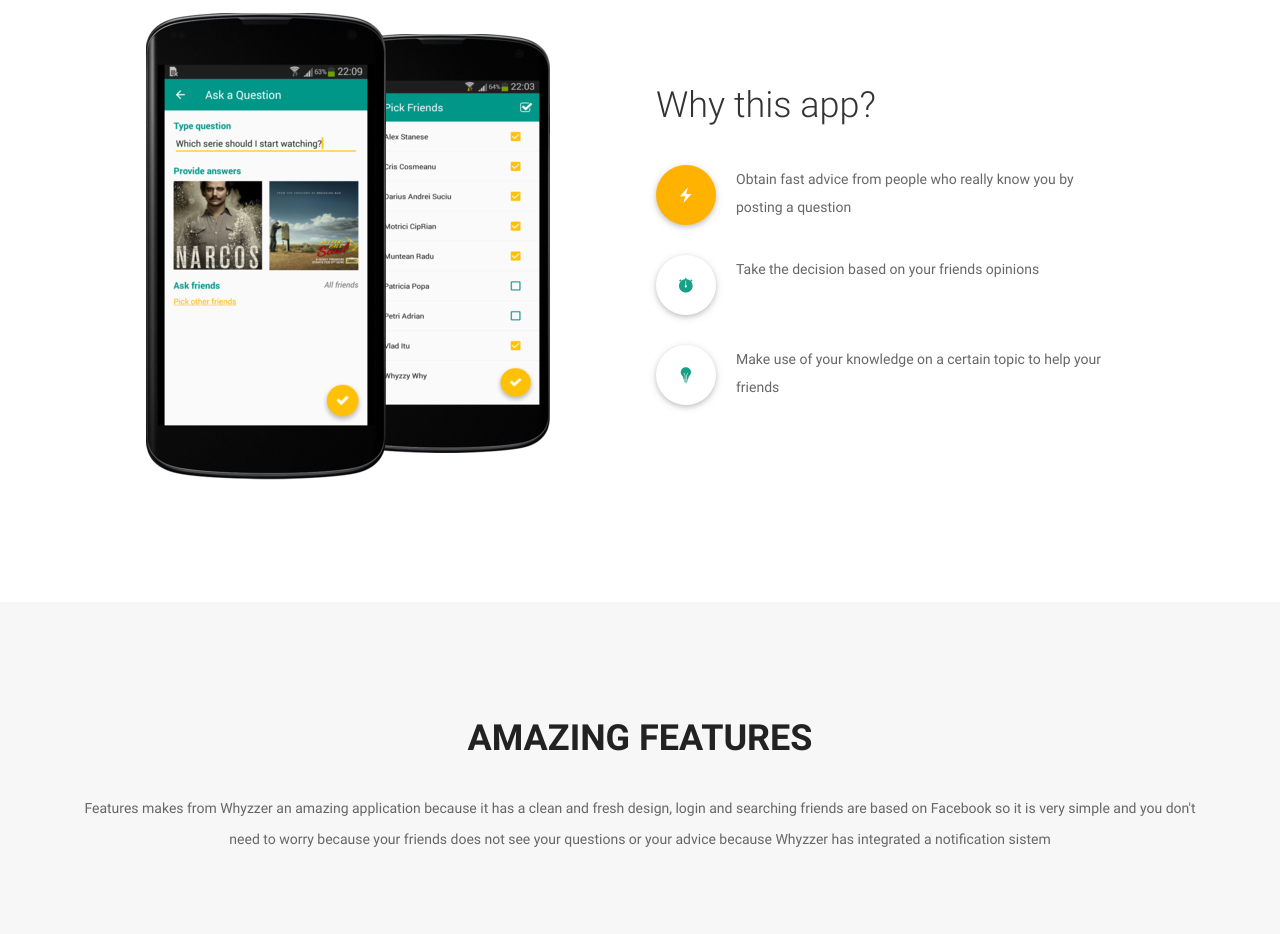
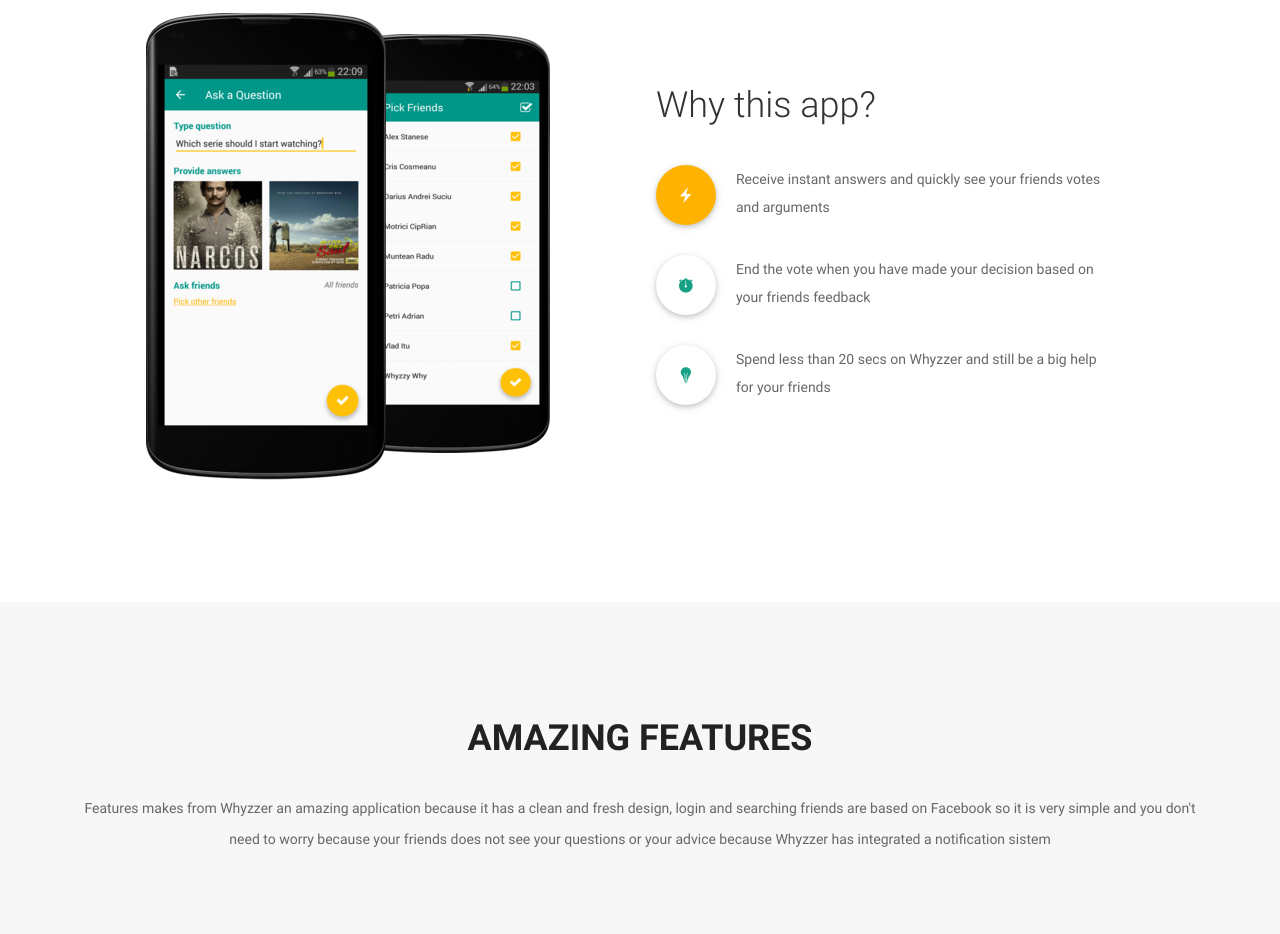
Before and after one commit to mosuzaur/whyzzer, a plain HTML site: page index.html in a window 1280 px wide. Shown: the part 977-1911 px from the top of the page. Drawn offline with Linux system fonts and the light colour scheme; files whose address does not match are found by name.

Commit message:
updated why this app section

```diff
--- a/index.html
+++ b/index.html
@@ -201,19 +201,19 @@
                                 <li>
                                     <a href="#">
                                         <span class="btn left-area waves-light waves-effect"><i class="ion-flash"></i></span>
-                                        <span class="right-area">Obtain fast advice from people who really know you by posting a question</span>
+                                        <span class="right-area">Receive instant answers and quickly see your friends votes and arguments</span>
                                     </a>
                                 </li>
                                 <li>
                                     <a href="#">
                                         <span class="btn left-area waves-light waves-effect"><i class="ion-ios-stopwatch"></i></span>
-                                        <span class="right-area">Take the decision based on your friends opinions</span>
+                                        <span class="right-area">End the vote when you have made your decision based on your friends feedback</span>
                                     </a>
                                 </li>
                                 <li>
                                     <a href="#">
                                         <span class="btn left-area waves-light waves-effect"><i class="ion-ios-lightbulb"></i></span>
-                                        <span class="right-area">Make use of your knowledge on a certain topic to help your friends</span>
+                                        <span class="right-area">Spend less than 20 secs on Whyzzer and still be a big help for your friends</span>
                                     </a>
                                 </li>
                             </ul>
```
